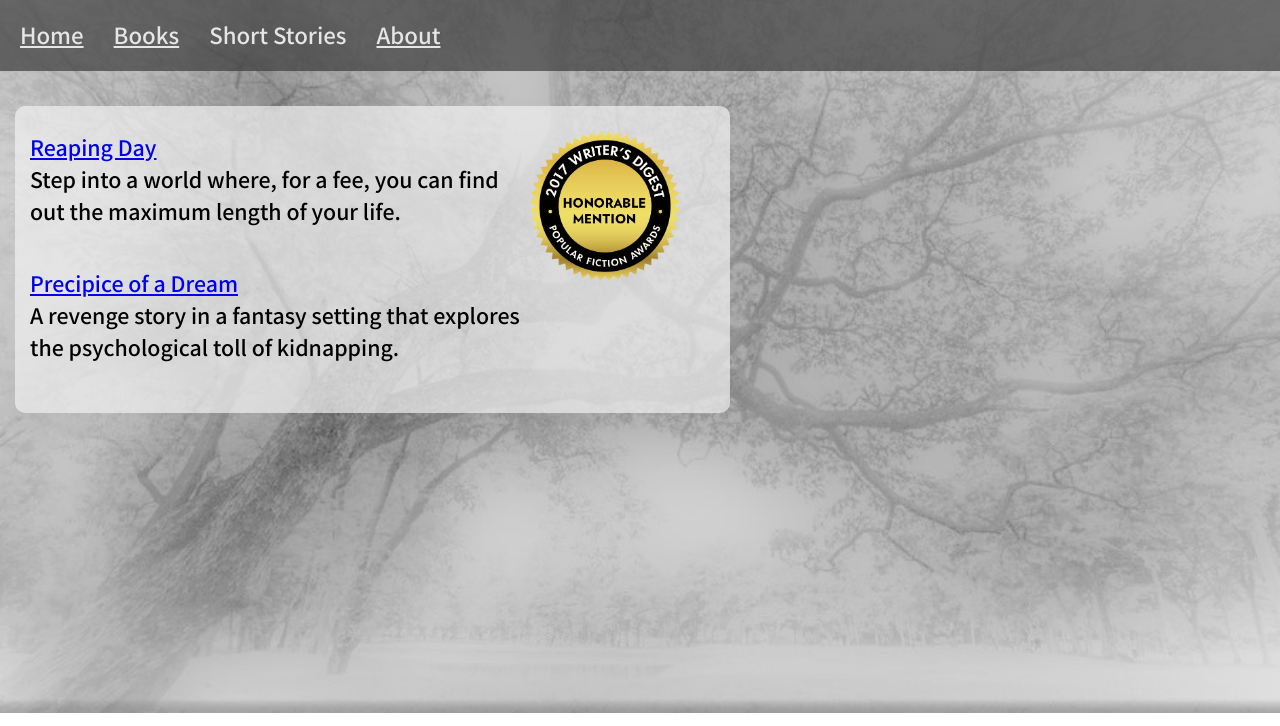
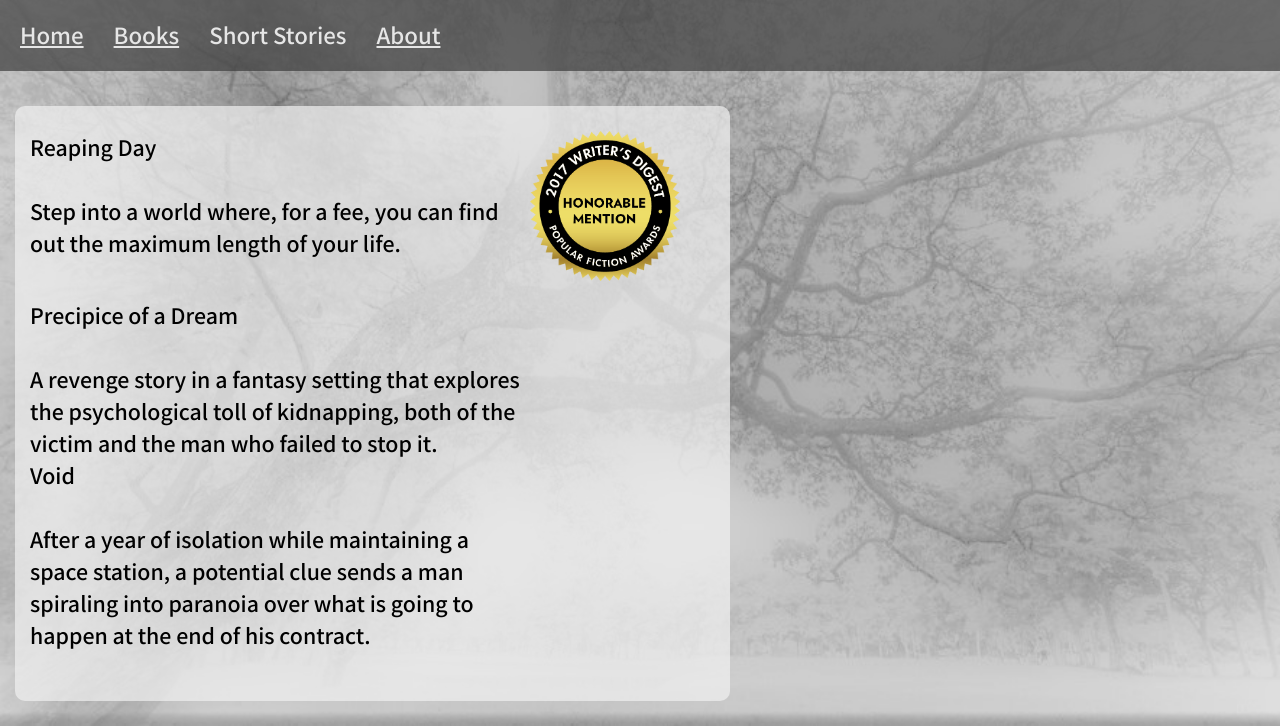
Before and after one commit to mmlp245/mmlp245.github.io, a plain HTML site: page shortstories.html in a window 1280 px wide. Shown: the part 87-813 px from the top of the page. Drawn offline with Linux system fonts and the light colour scheme.

Commit message:
added Void to short story list

```diff
--- a/shortstories.html
+++ b/shortstories.html
@@ -17,15 +17,20 @@
         <div style="margin-bottom: 40px;">
             <img id="awardimg" src="img/20414-WDPopFic17 Winner Seals-HM.png">
             <div id="reapingtext" class="storytext">
-                <a href="docs/ReapingDay.pdf" target="_blank">Reaping Day</a>
+                <div>Reaping Day</div>
                 <br>
                 Step into a world where, for a fee, you can find out the maximum length of your life.
             </div>
         </div>
         <div class="storytext">
-            <a href="docs/Precipice.pdf" target="_blank">Precipice of a Dream</a>
+            <div>Precipice of a Dream</div>
             <br>
-            <div>A revenge story in a fantasy setting that explores the psychological toll of kidnapping.</div>
+            <div>A revenge story in a fantasy setting that explores the psychological toll of kidnapping, both of the victim and the man who failed to stop it.</div>
+        </div>
+        <div class="storytext">
+            <div>Void</div>
+            <br>
+            <div>After a year of isolation while maintaining a space station, a potential clue sends a man spiraling into paranoia over what is going to happen at the end of his contract.</div>
         </div>
     </div>
 </body>
```
Also changed, not shown: 2 other files.
